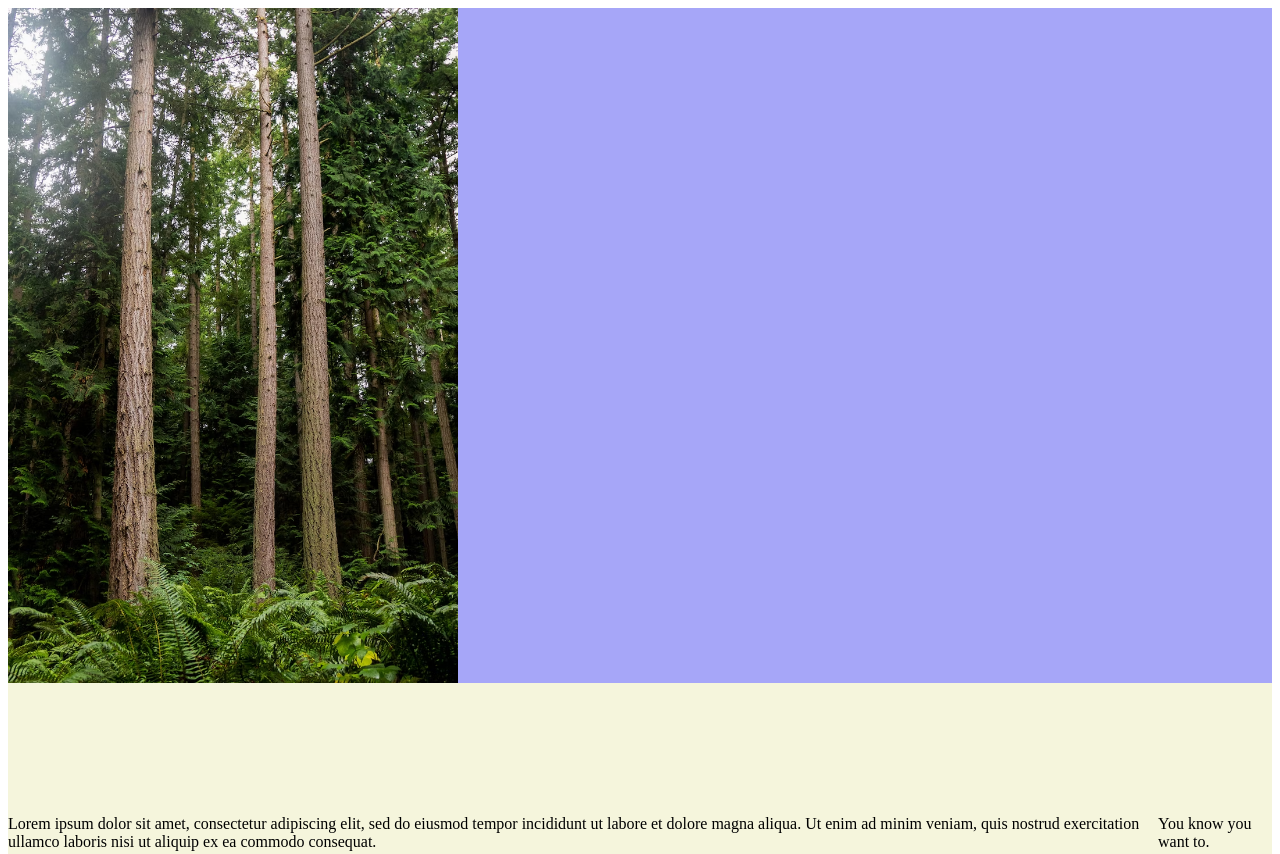
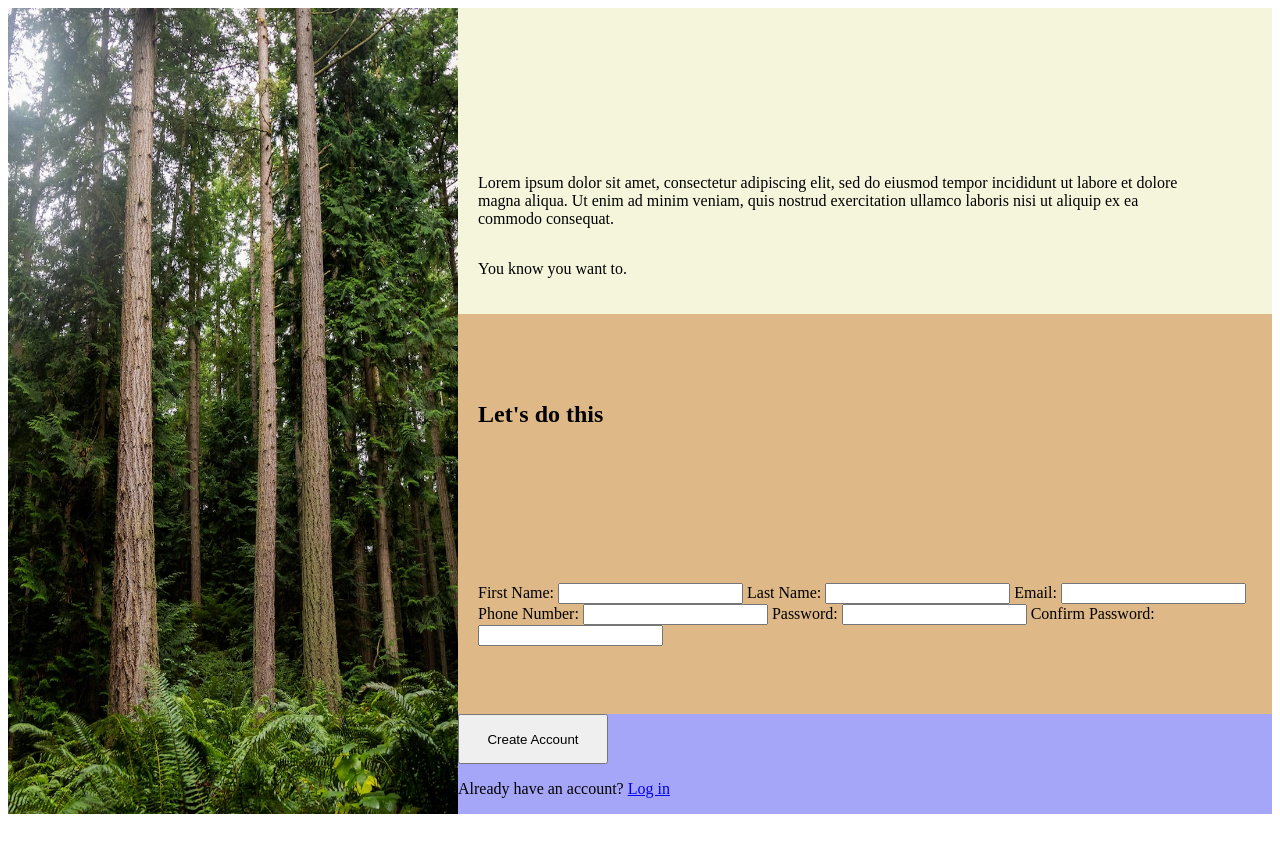
Before and after one commit to DomenicGTH/Sign-up-Form, a plain HTML site: page index.html in a window 1280 px wide. Shown: the top 854 px of the page. After the commit the page ends 822 px from the top, so only its background shows below. Drawn offline with Linux system fonts and the light colour scheme.

Commit message:
properly alligned each section

```diff
--- a/index.html
+++ b/index.html
@@ -35,7 +35,9 @@
           <label for="password">Confirm Password:</label>
           <input type="password" id="user_pass" name="password" />
         </form>
-        <button>Create Account</button>
+      </div>
+      <div class="signup">
+        <button class="button">Create Account</button>
         <p>Already have an account? <a href="index.html">Log in</a></p>
       </div>
     </div>
--- a/style.css
+++ b/style.css
@@ -1,6 +1,5 @@
 #everything {
     display: flex;
-    flex-flow: column;
     justify-content: center;
     background-color: rgb(166, 166, 248);
 }
@@ -9,14 +8,26 @@
 }
 
 #lower {
-        display: flex;
-        background-color: burlywood;
-        height: 300px;
+    display: flex;
+    flex-flow: column;
+    background-color: burlywood;
+    height: 400px;
+    padding-left: 20px;
+    justify-content: space-around;
 }
 
 .textintro {
     display: flex;
-    height: 300px;
+    flex-flow: column;
+    justify-content: initial;
     background-color: beige;
-    align-items: center;
+    padding-top: 150px;
+    padding-right: 75px;
+    padding-left: 20px;
+    padding-bottom: 20px;
 }
+
+.button {
+    width: 150px;
+    height: 50px;
+}
```
